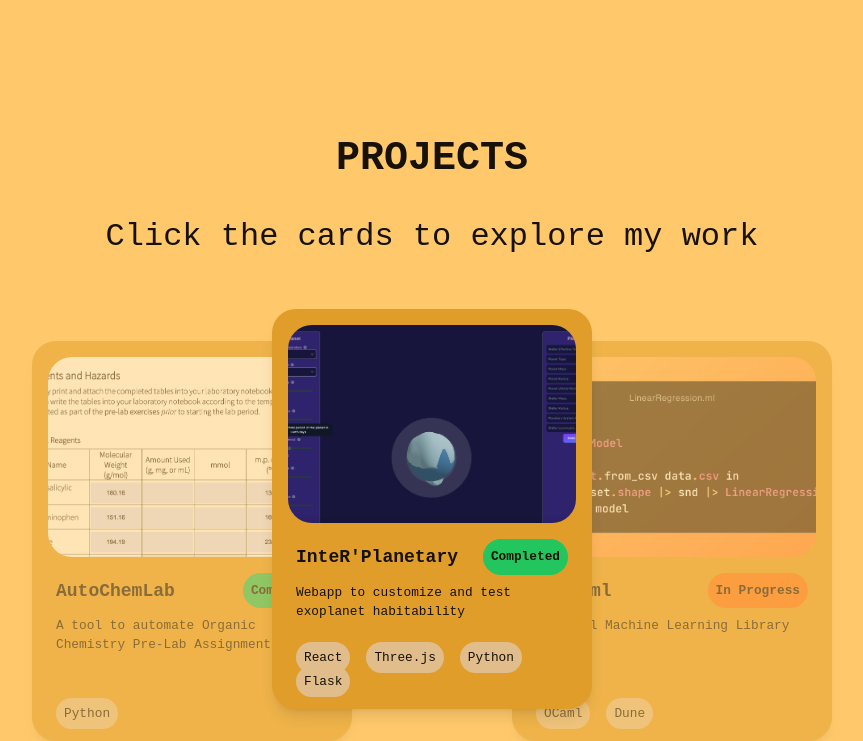
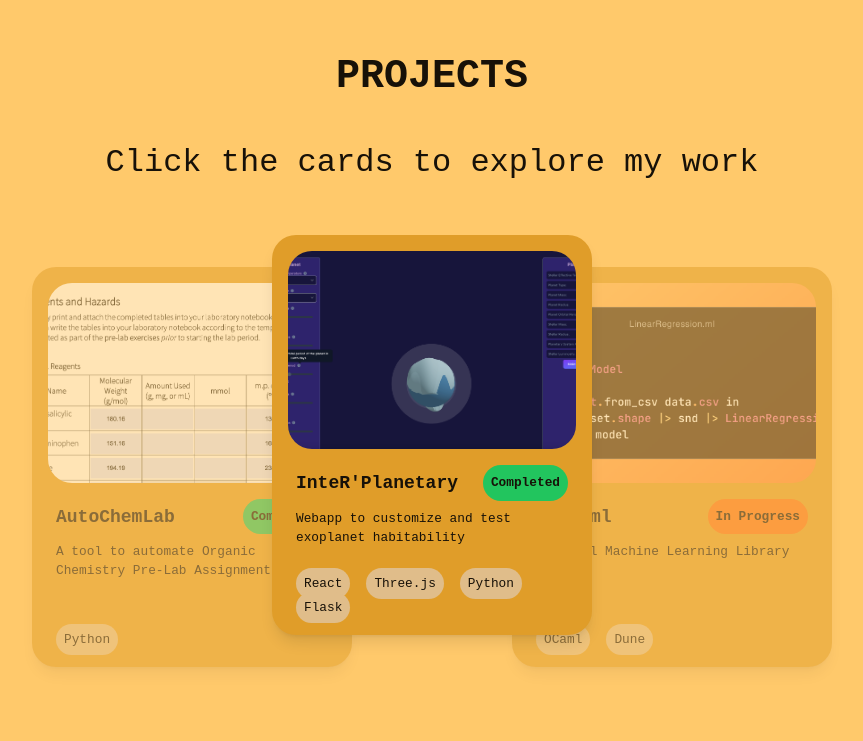
Before and after one commit to Pineapple-Soup/personal-website, a Next.js app: page / in a window 1280 px wide. Shown: the part 1601-2342 px from the top of the page, without its empty margins (208-1071 px from the left). Built offline with nearby package versions, Linux system fonts and the light colour scheme.

Commit message:
build: change vertical spacing

```diff
--- a/src/components/Projects.tsx
+++ b/src/components/Projects.tsx
@@ -47,8 +47,8 @@ export default function Projects() {
     ];
 
     return (
-        <section id="projects" className="w-full h-screen flex flex-col justify-center items-center">
-            <h2 className="my-10"> PROJECTS </h2>
+        <section id="projects" className="w-full h-screen flex flex-col items-center">
+            <h2 className="my-12"> PROJECTS </h2>
             <sub className="mb-20"> Click the cards to explore my work </sub>
             <Carousel cards={cards} />
         </section>
```
